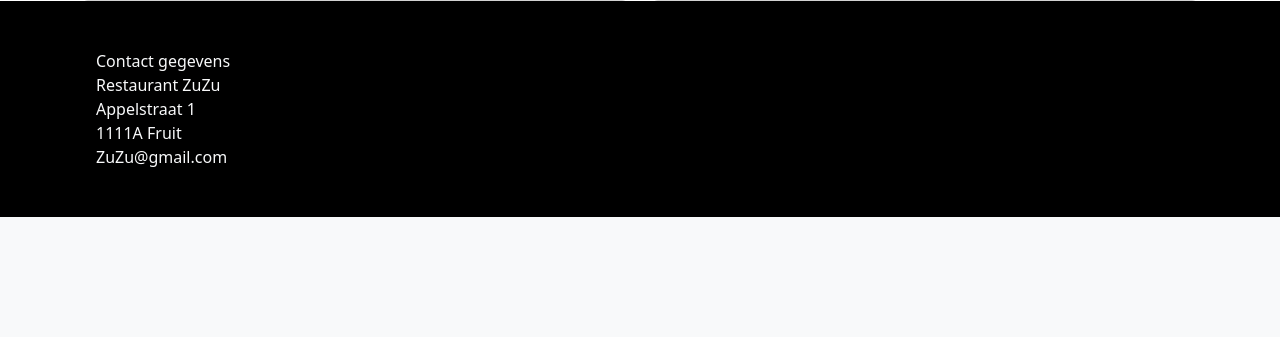
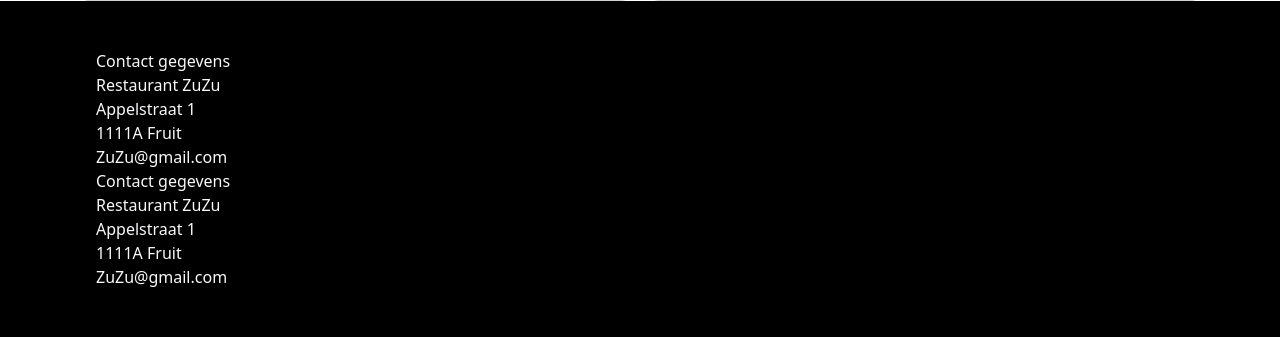
Before and after one commit to rehman-m/PHP1, a PHP site: page /sushi.php in a window 1280 px wide. Shown: the part 920-1257 px from the top of the page. Before the commit the page ends 1137 px from the top, so only its background shows below. Run offline with PHP 8.4, Linux system fonts and the light colour scheme.

```diff
--- a/sushi.php
+++ b/sushi.php
@@ -71,14 +71,22 @@
     </div>
 <div class="container-fluid bg-black  p-5 ">
     <div class-="row">
-       <div class="col-4 text-light ms-5">Contact gegevens</div>
-    <div class="col-4 text-light ms-5">Restaurant ZuZu</div>
-    <div class="col-4 text-light ms-5">Appelstraat 1</div>
-    <div class="col-4 text-light ms-5">1111A Fruit</div>
-    <div class="col-4 text-light ms-5"> ZuZu@gmail.com</div>
+        <div class="col-4 text-light ms-5">Contact gegevens</div>
+        <div class="col-4 text-light ms-5">Restaurant ZuZu</div>
+        <div class="col-4 text-light ms-5">Appelstraat 1</div>
+        <div class="col-4 text-light ms-5">1111A Fruit</div>
+        <div class="col-4 text-light ms-5"> ZuZu@gmail.com</div>
+
+    </div>
+
+        <div class="col-4 text-light ms-5">Contact gegevens</div>
+        <div class="col-4 text-light ms-5">Restaurant ZuZu</div>
+        <div class="col-4 text-light ms-5">Appelstraat 1</div>
+        <div class="col-4 text-light ms-5">1111A Fruit</div>
+        <div class="col-4 text-light ms-5"> ZuZu@gmail.com</div>
 
 
-    </div>
+
 
 
 </div>
```
